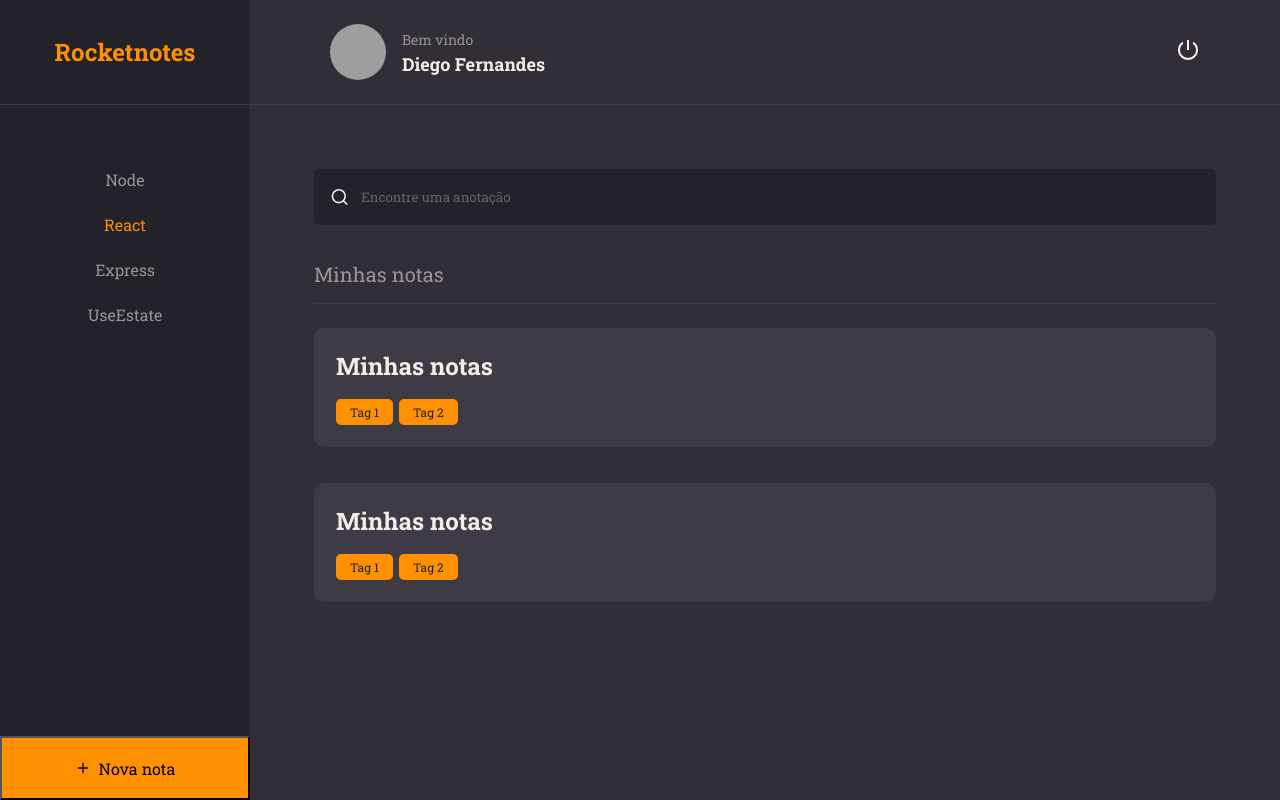
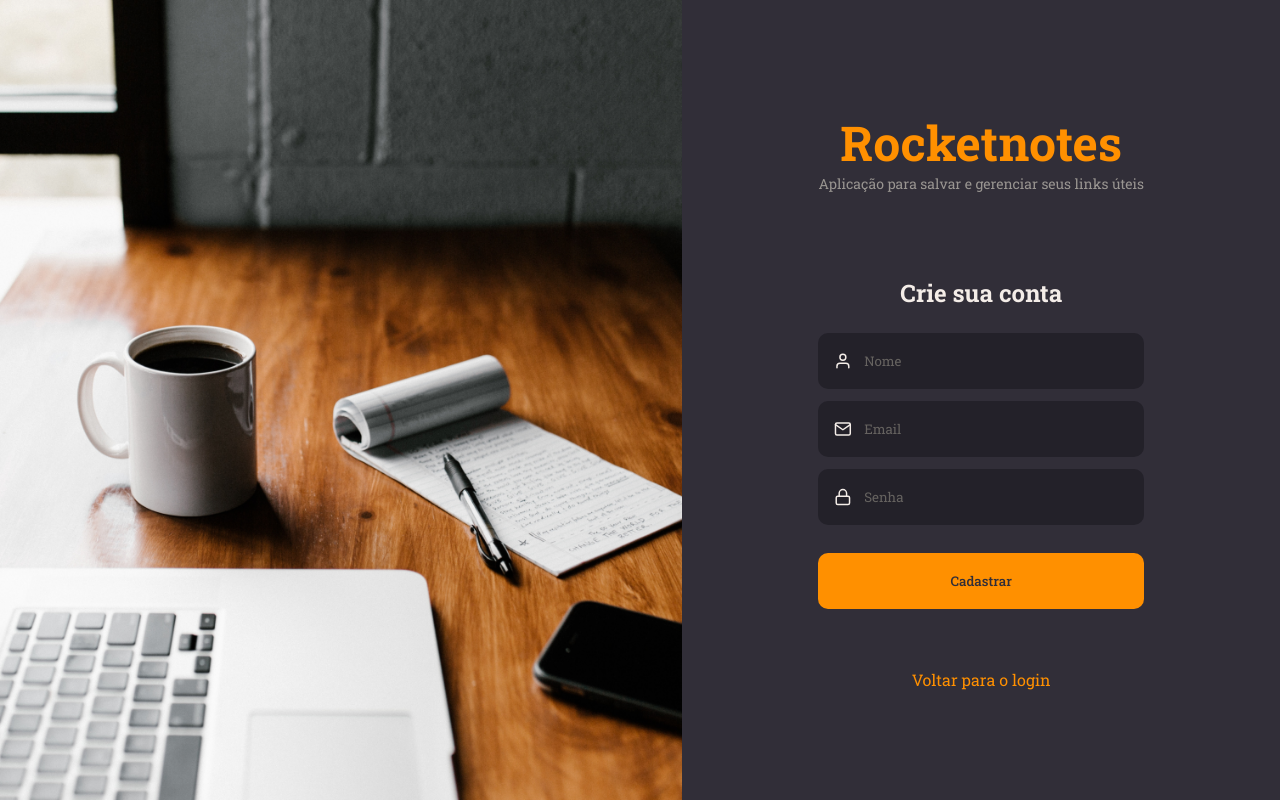
Before and after one commit to joao-milhomem/front_rocketnotes, a React (Vite) app: page / in a window 1280 px wide. Built offline with nearby package versions, Linux system fonts and the light colour scheme; grey boxes are pictures that could not be loaded.

Commit message:
SingIn/Up

```diff
--- a/src/components/Input/styles.js
+++ b/src/components/Input/styles.js
@@ -3,11 +3,11 @@
 export const Container = styled.div`
   display: flex;
   align-items: center;
-
+  margin-bottom: 12px;
   width: 100%;
 
   background-color: ${({ theme }) => theme.COLORS.BACKGROUND_900};
-  border-radius: 5px;
+  border-radius: 10px;
 
   > svg {
     margin-left: 16px;
--- a/src/main.jsx
+++ b/src/main.jsx
@@ -1,15 +1,15 @@
 import React from "react";
 import ReactDOM from "react-dom/client";
-import GlobalStyle from "./styles/global";
 import { ThemeProvider } from "styled-components";
 import theme from "./styles/theme";
-import { Home } from "./pages/Home";
+import GlobalStyle from "./styles/global";
+import { SingUp} from "./pages/SingUp";
 
 ReactDOM.createRoot(document.getElementById("root")).render(
   <React.StrictMode>
     <ThemeProvider theme={theme}>
       <GlobalStyle />
-      <Home />
+      <SingUp />
     </ThemeProvider>
   </React.StrictMode>
 );
--- /dev/null
+++ b/src/pages/SingIn/styles.js
@@ -0,0 +1,46 @@
+import styled from "styled-components";
+import backgroundIMG from "../../assets/background.png";
+
+export const Container = styled.div`
+  width: 100%;
+  height: 100vh;
+
+  display: flex;
+  align-items: stretch;
+`;
+
+export const Form = styled.form`
+  padding: 0 136px;
+  display: flex;
+  flex-direction: column;
+  justify-content: center;
+  align-items: center;
+  text-align: center;
+
+  > h1 {
+    font-size: 48px;
+    color: ${({ theme }) => theme.COLORS.ORANGE};
+  }
+
+  > h2 {
+    font-size: 24px;
+    margin-top: 84px;
+    margin-bottom: 24px;
+  }
+
+  > p {
+    font-size: 14px;
+    color: ${({ theme }) => theme.COLORS.GRAY_100};
+  }
+
+  a {
+    margin-top: 60px;
+    color: ${({ theme }) => theme.COLORS.ORANGE};
+  }
+`;
+
+export const Background = styled.div`
+  flex: 1;
+  background: url(${backgroundIMG}) no-repeat center;
+  background-size: cover;
+`;
--- /dev/null
+++ b/src/pages/SingUp/index.jsx
@@ -0,0 +1,24 @@
+import { Container, Form, Background } from "./styles";
+import { Input } from "../../components/Input";
+import { Button } from "../../components/Button";
+import { FiLock, FiMail, FiUser } from "react-icons/fi";
+export function SingUp() {
+  return (
+    <Container>
+      <Background />
+
+      <Form>
+        <h1>Rocketnotes</h1>
+        <p>Aplicação para salvar e gerenciar seus links úteis</p>
+        <h2>Crie sua conta</h2>
+
+        <Input placeholder="Nome" icon={FiUser} type="text" />
+        <Input placeholder="Email" icon={FiMail} type="mail" />
+        <Input placeholder="Senha" icon={FiLock} type="password" />
+        <Button title="Cadastrar" />
+
+        <a href="">Voltar para o login</a>
+      </Form>
+    </Container>
+  );
+}
--- /dev/null
+++ b/src/pages/SingUp/styles.js
@@ -0,0 +1,46 @@
+import styled from "styled-components";
+import backgroundIMG from "../../assets/background.png";
+
+export const Container = styled.div`
+  width: 100%;
+  height: 100vh;
+
+  display: flex;
+  align-items: stretch;
+`;
+
+export const Form = styled.form`
+  padding: 0 136px;
+  display: flex;
+  flex-direction: column;
+  justify-content: center;
+  align-items: center;
+  text-align: center;
+
+  > h1 {
+    font-size: 48px;
+    color: ${({ theme }) => theme.COLORS.ORANGE};
+  }
+
+  > h2 {
+    font-size: 24px;
+    margin-top: 84px;
+    margin-bottom: 24px;
+  }
+
+  > p {
+    font-size: 14px;
+    color: ${({ theme }) => theme.COLORS.GRAY_100};
+  }
+
+  a {
+    margin-top: 60px;
+    color: ${({ theme }) => theme.COLORS.ORANGE};
+  }
+`;
+
+export const Background = styled.div`
+  flex: 1;
+  background: url(${backgroundIMG}) no-repeat center;
+  background-size: cover;
+`;
```
Also changed, not shown: src/pages/SingIn/index.jsx (added, +23 -0 lines), src/assets/background.png (added).
